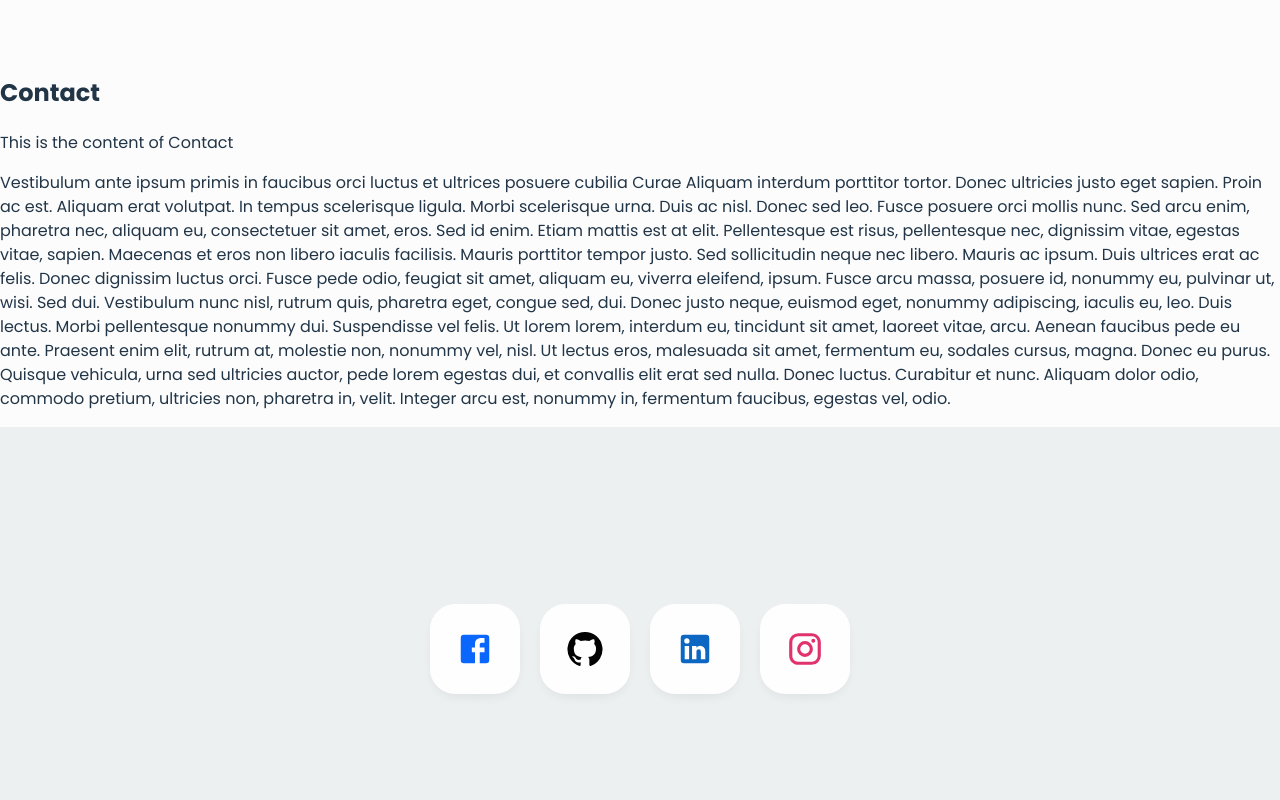
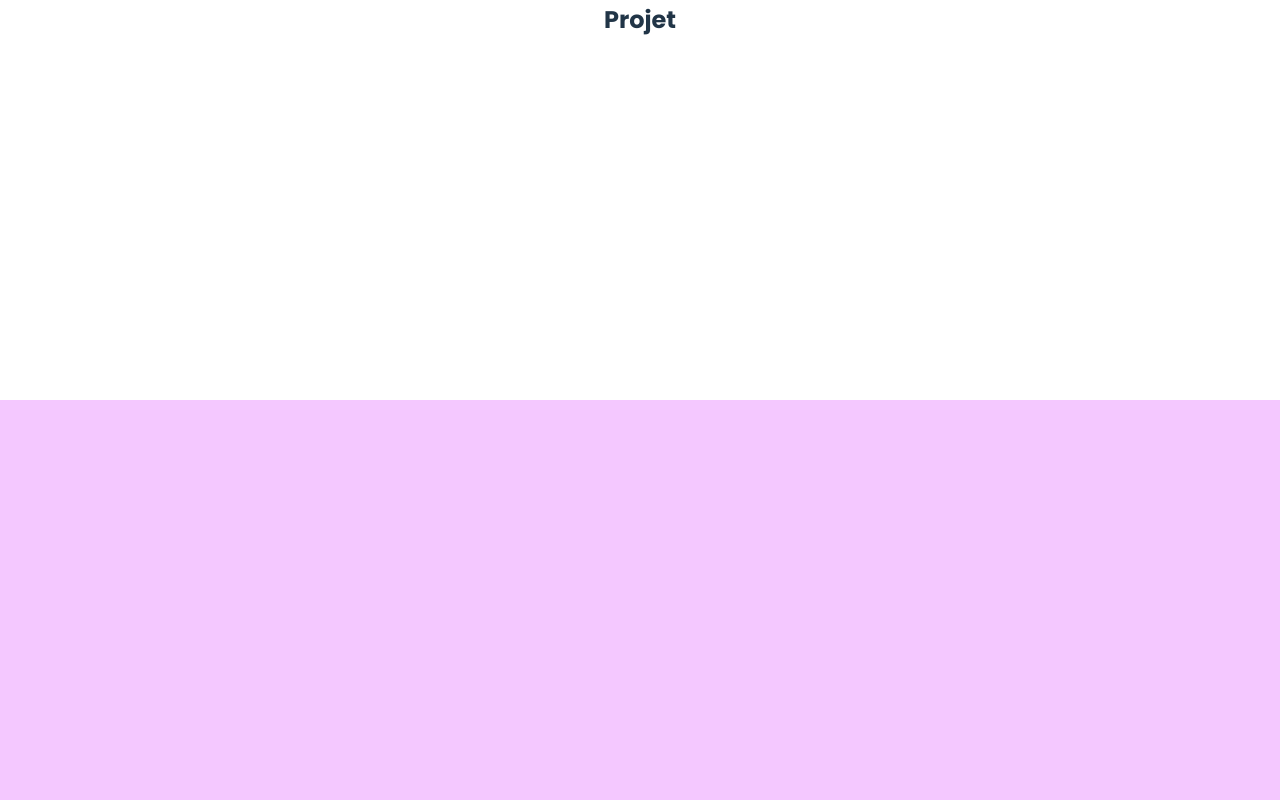
Before and after one commit to HugoVarloud/portfolio, a React (Vite) app in the folder portfolio-hugo-varloud-meyer/: page / in a window 1280 px wide. Shown: the part 1300-2100 px from the top of the page. Built offline with nearby package versions, Linux system fonts and the light colour scheme.

Commit message:
Sections tqke the full length of the screen now and each one is well divided and as its space

```diff
--- a/portfolio-hugo-varloud-meyer/src/App.jsx
+++ b/portfolio-hugo-varloud-meyer/src/App.jsx
@@ -8,10 +8,12 @@ function App() {
     <>
       <div className="App">
         <Navbar />
-        <Section id="section1" title="Accueil" />
-        <Section id="section2" title="Projet" />
-        <Section id="section3" title="Experience" />
-        <Section id="section4" title="Contact" />
+        <body>
+          <Section id="section1" title="Accueil" />
+          <Section id="section2" title="Projet" />
+          <Section id="section3" title="Experience" />
+          <Section id="section4" title="Contact" />
+        </body>
         <Footer />
       </div>
     </>
--- a/portfolio-hugo-varloud-meyer/src/components/Footer.css
+++ b/portfolio-hugo-varloud-meyer/src/components/Footer.css
@@ -6,6 +6,7 @@
   justify-content: center;
   display: flex;
   flex-direction: column;
+  z-index: -1
 }
 
 .social-section{
@@ -109,7 +110,6 @@
   margin-left: 10px;
 }
 
-
 @media (max-width: 600px) {
   .social-btns .btn{
     width: 70px;
--- a/portfolio-hugo-varloud-meyer/src/components/Navbar.css
+++ b/portfolio-hugo-varloud-meyer/src/components/Navbar.css
@@ -1,4 +1,4 @@
-@import url('https://fonts.googleapis.com/css2?family=Poppins:wght@400;500;600;700&display=swap');
+@import url('https://fonts.googleapis.com/css2?family=poppins:wght@300;400;500;600;700;800;900&display=swap');
 
 .navigation-menu ul {
   list-style: none;
--- a/portfolio-hugo-varloud-meyer/src/components/Section.jsx
+++ b/portfolio-hugo-varloud-meyer/src/components/Section.jsx
@@ -1,17 +1,10 @@
 import React from 'react';
+import "./Sections.css";
 
 const Section = ({ id, title }) => {
   return (
-    <section style={{ paddingTop: '60px' }} id={id}>
-      <h2>{title}</h2>
-      <p>This is the content of {title}</p>
-      <p>
-        Vestibulum ante ipsum primis in faucibus orci luctus et ultrices posuere cubilia Curae Aliquam interdum porttitor tortor. Donec ultricies justo eget sapien. Proin ac est. Aliquam erat volutpat. In tempus scelerisque ligula. Morbi scelerisque urna. Duis ac nisl. Donec sed leo. Fusce posuere orci mollis nunc. Sed arcu enim, pharetra nec, aliquam eu, consectetuer sit amet, eros. Sed id enim. Etiam mattis est at elit. Pellentesque est risus, pellentesque nec, dignissim vitae, egestas vitae, sapien. Maecenas et eros non libero iaculis facilisis. Mauris porttitor tempor justo. Sed sollicitudin neque nec libero.
-
-        Mauris ac ipsum. Duis ultrices erat ac felis. Donec dignissim luctus orci. Fusce pede odio, feugiat sit amet, aliquam eu, viverra eleifend, ipsum. Fusce arcu massa, posuere id, nonummy eu, pulvinar ut, wisi. Sed dui. Vestibulum nunc nisl, rutrum quis, pharetra eget, congue sed, dui. Donec justo neque, euismod eget, nonummy adipiscing, iaculis eu, leo. Duis lectus. Morbi pellentesque nonummy dui.
-
-        Suspendisse vel felis. Ut lorem lorem, interdum eu, tincidunt sit amet, laoreet vitae, arcu. Aenean faucibus pede eu ante. Praesent enim elit, rutrum at, molestie non, nonummy vel, nisl. Ut lectus eros, malesuada sit amet, fermentum eu, sodales cursus, magna. Donec eu purus. Quisque vehicula, urna sed ultricies auctor, pede lorem egestas dui, et convallis elit erat sed nulla. Donec luctus. Curabitur et nunc. Aliquam dolor odio, commodo pretium, ultricies non, pharetra in, velit. Integer arcu est, nonummy in, fermentum faucibus, egestas vel, odio.
-      </p>
+    <section className={id} id={id}>
+      <h2 className='section-title'>{title}</h2>
     </section>
   );
 };
--- /dev/null
+++ b/portfolio-hugo-varloud-meyer/src/components/Sections.css
@@ -0,0 +1,35 @@
+.section1 {
+    width: 100vw;
+    height: 100vh;
+    background: #d2fcd7;
+    padding-top: 50px;
+}
+
+.section2 {
+    width: 100vw;
+    height: 100vh;
+    background: #ffffff;
+    padding-top: 50px;
+}
+
+.section3 {
+    width: 100vw;
+    height: 100vh;
+    background: #f4c8ff;
+    padding-top: 50px;
+}
+
+.section4 {
+    width: 100vw;
+    height: 100vh;
+    background: #ffffff;
+    padding-top: 50px;
+}
+
+.section-title {
+    position: relative;
+    display: flex;
+    justify-content: center;
+    align-items: center;
+    height: 100vh;
+}
--- a/portfolio-hugo-varloud-meyer/src/index.css
+++ b/portfolio-hugo-varloud-meyer/src/index.css
@@ -5,7 +5,7 @@
 
   color-scheme: light dark;
   color: rgb(10, 10, 10);
-  background-color: #e7e7e7;
+  background-color: #ffffff;
 
   font-synthesis: none;
   text-rendering: optimizeLegibility;
@@ -24,7 +24,6 @@ a:hover {
 
 body {
   margin: 0;
-  display: flex;
   place-items: center;
   min-width: 320px;
   min-height: 100vh;
```
